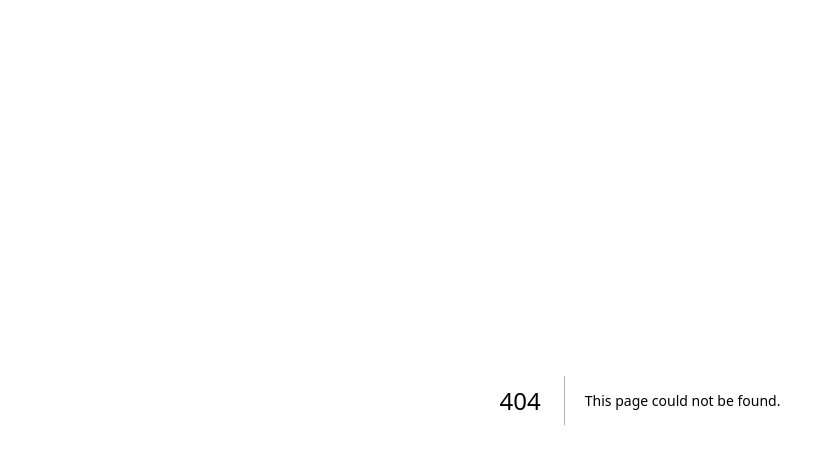
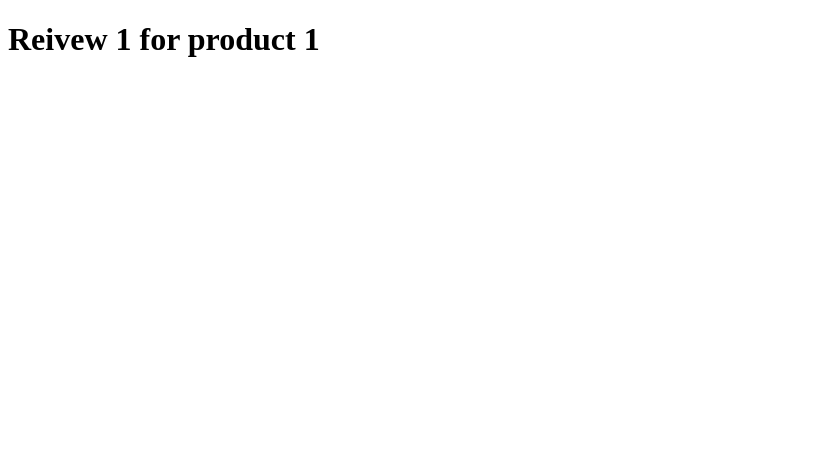
Before and after one commit to johsve-source/nextjs, a Next.js app in the folder routing/: page /products/1/reviews/1 in a window 1280 px wide. Before the commit this address had no page. Shown: the top 464 px of the page, without its empty margins (0-835 px from the left). Built offline with nearby package versions, Linux system fonts and the light colour scheme.

Commit message:
Nested dynamic routing

```diff
--- a/routing/src/app/products/1/page.tsx
+++ /dev/null
@@ -1,3 +0,0 @@
-export default function ProductDetails() {
-  return <h1>Details about product</h1>;
-}
--- /dev/null
+++ b/routing/src/app/products/[productId]/reviews/[reviewId]/page.tsx
@@ -0,0 +1,14 @@
+export default function ReviewDetail({
+  params,
+}: {
+  params: {
+    productId: string;
+    reviewId: string;
+  };
+}) {
+  return (
+    <h1>
+      Reivew {params.reviewId} for product {params.productId}
+    </h1>
+  );
+}
--- /dev/null
+++ b/routing/src/app/products/[productId]/reviews/page.tsx
@@ -0,0 +1,3 @@
+export default function Reviews({ params }: { params: { productId: string } }) {
+  return <h1>Reviews for product {params.productId}</h1>;
+}
```
Also changed, not shown: routing/src/app/products/[productId]/page.tsx (added, +7 -0 lines).
